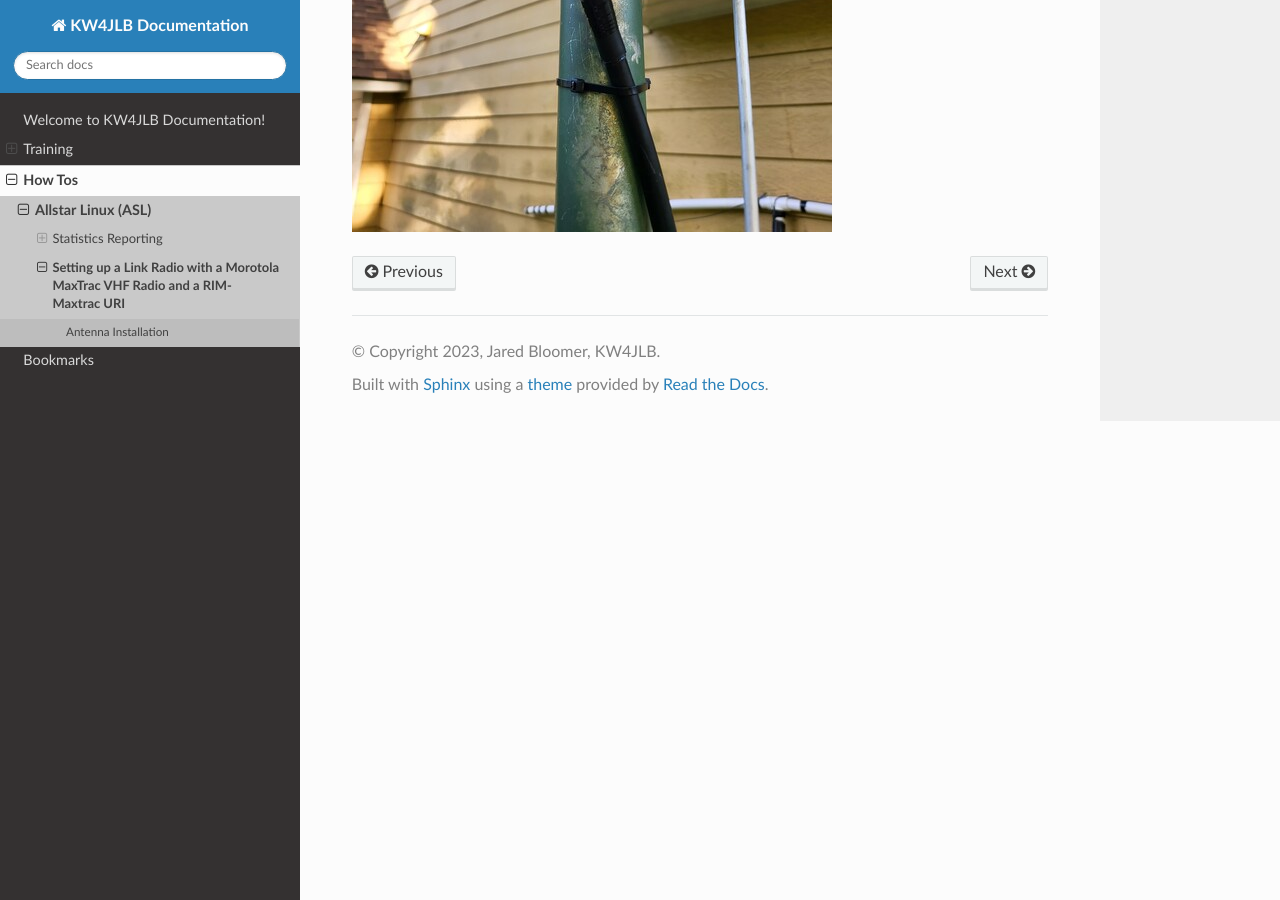
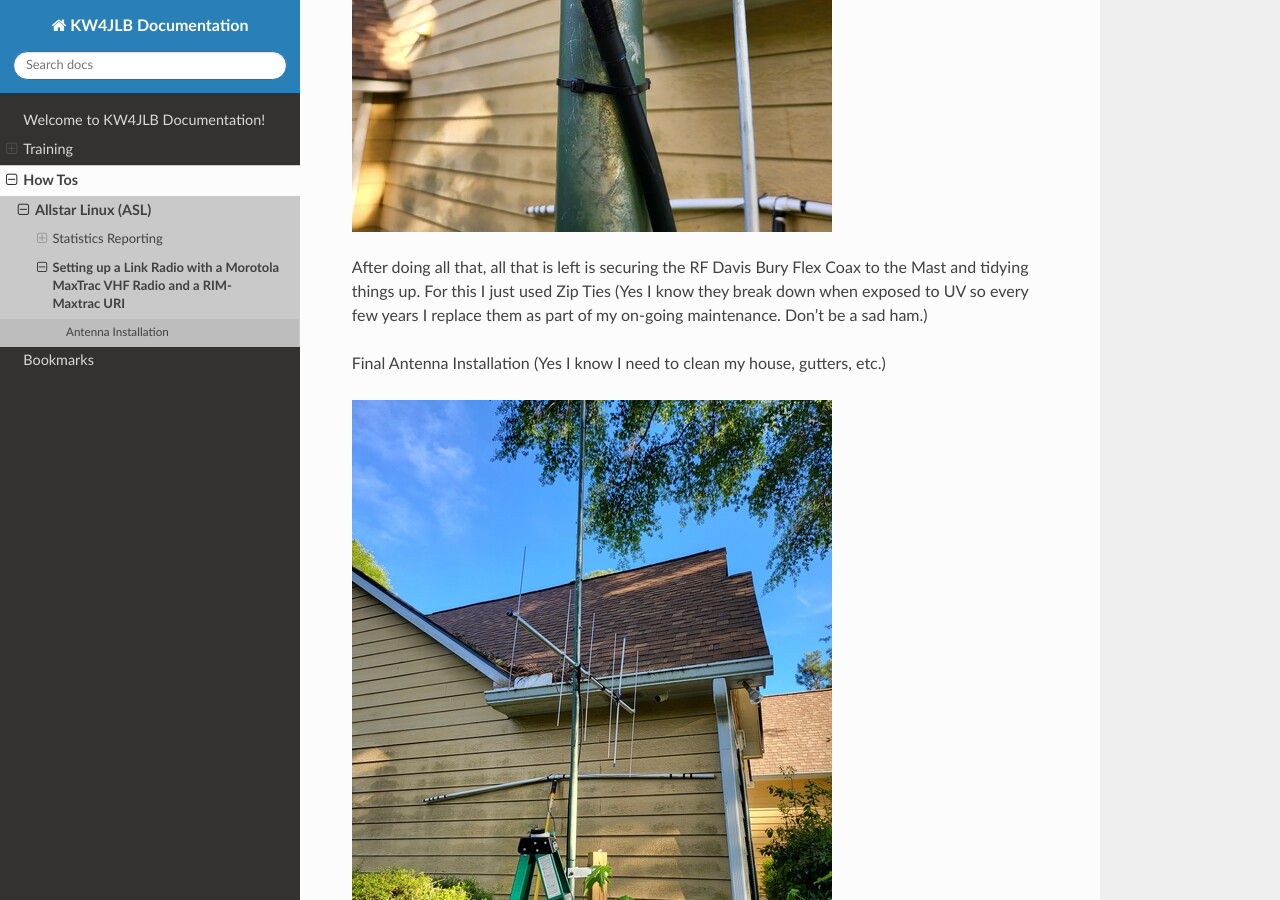
Before and after one commit to jared-bloomer/KW4JLB-Documentation, a Sphinx documentation site: the page built from docs/source/how_tos/allstarlinux/RIM-MaxTrac/index.rst, in a window 1280 px wide and 900 px high, scrolled down 2279 px. Built offline with Sphinx 7.4.7 and the Read the Docs theme 2.0.0, drawn with Linux system fonts in a browser that asks for light colours.

Commit message:
Finishing Antenna Installation

```diff
--- a/docs/source/how_tos/allstarlinux/RIM-MaxTrac/index.rst
+++ b/docs/source/how_tos/allstarlinux/RIM-MaxTrac/index.rst
@@ -57,3 +57,9 @@ Next up was Cutting a peice of Davis RF Bury Flex (LMR400) Coax and Soldering on
 I then took the RF Davis Coax and attached it to the Antenna. I sealed the connections but taking 3M Supper 33 Tape and starting just below the PL-259 connector and wraping with overlaps to just above the SO-239 on the Antenna. I then started just below the Super 33 Tape with Coax Seal and again with overlapping wrap went just above the Super 33 Tape. I then massaged the coax seal to get it to properly stick as needed and seal it up. After than I pulled out the super 33 tape gain and started just below the coax seal and overlapping, I wraped all the way up above the coax seal, and then back down below the coax seal.
 
 .. image:: /_static/images/howtos/allstarlinux/rim-maxtrac/sealedcoax.jpeg
+
+After doing all that, all that is left is securing the RF Davis Bury Flex Coax to the Mast and tidying things up. For this I just used Zip Ties (Yes I know they break down when exposed to UV so every few years I replace them as part of my on-going maintenance. Don't be a sad ham.)
+
+Final Antenna Installation (Yes I know I need to clean my house, gutters, etc.)
+
+.. image:: /_static/images/howtos/allstarlinux/rim-maxtrac/MFJ-1852.jpeg
```
